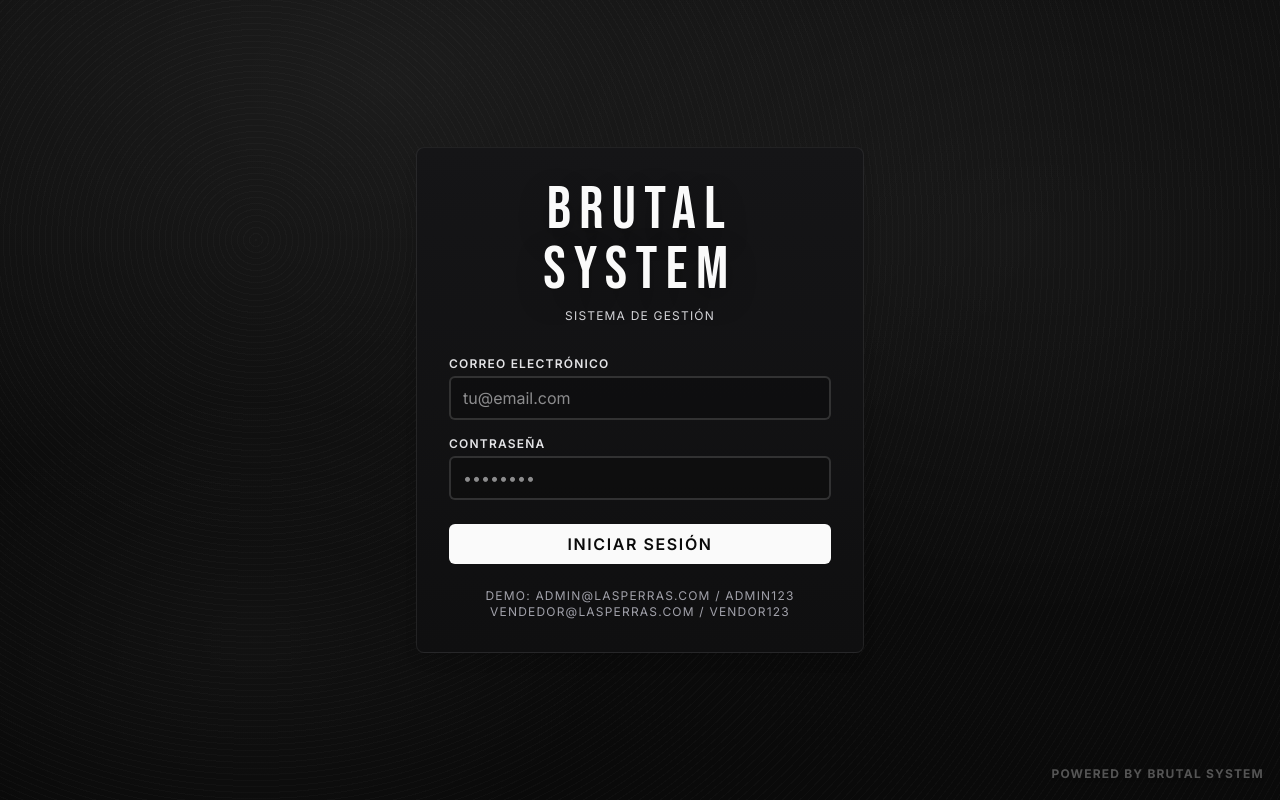
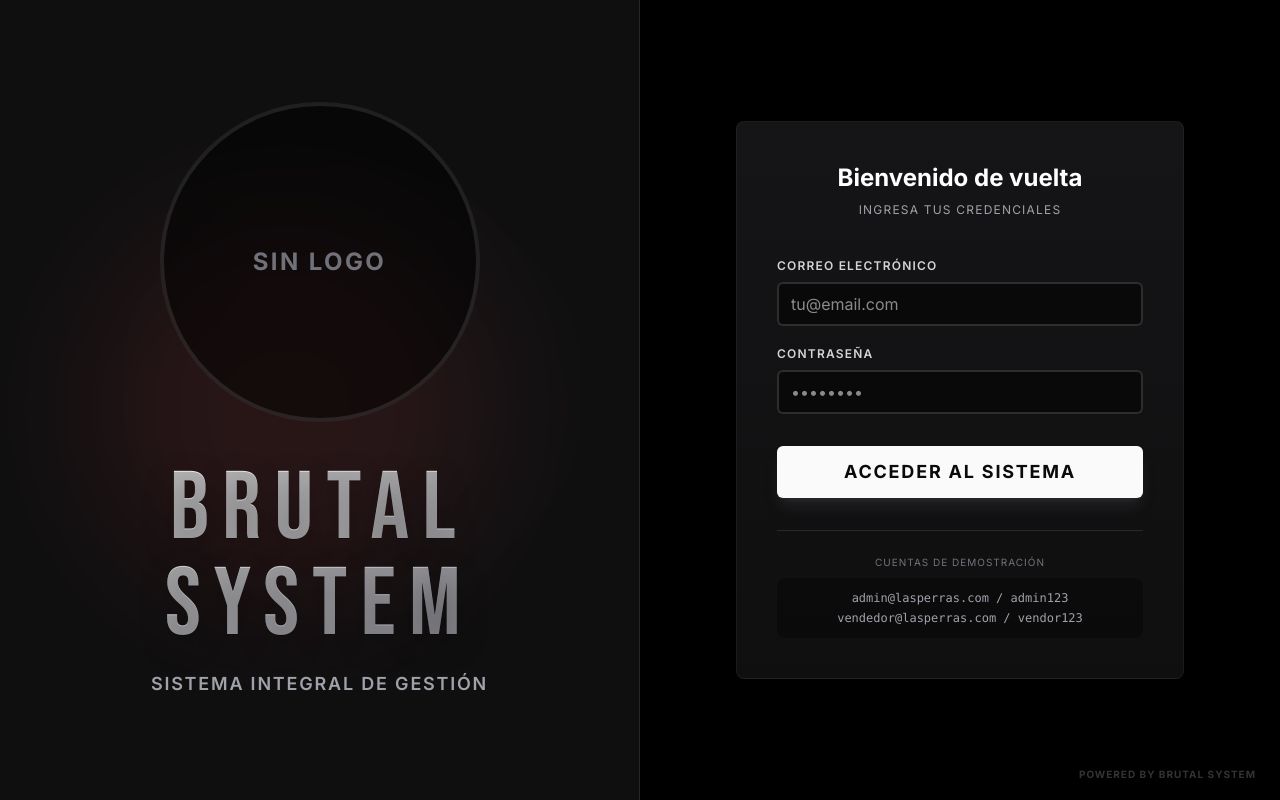
Before and after one commit to AlexisDiaz000/las-perras, a React (Vite) app: page /login in a window 1280 px wide. Built offline with nearby package versions, Linux system fonts and the light colour scheme; no server answers; the database is empty.

Commit message:
feat(ui): redesign login page to split screen and add image cropper for logo settings

```diff
--- a/package.json
+++ b/package.json
@@ -22,6 +22,7 @@
     "react": "^18.3.1",
     "react-chartjs-2": "^5.3.1",
     "react-dom": "^18.3.1",
+    "react-easy-crop": "^5.5.6",
     "react-hook-form": "^7.70.0",
     "react-router-dom": "^7.3.0",
     "recharts": "^3.7.0",
--- /dev/null
+++ b/src/components/ImageCropper.tsx
@@ -0,0 +1,119 @@
+import { useState, useCallback } from 'react'
+import Cropper from 'react-easy-crop'
+import { XMarkIcon, CheckIcon } from '@heroicons/react/24/outline'
+
+interface ImageCropperProps {
+  imageSrc: string
+  onCropComplete: (croppedImageBase64: string) => void
+  onCancel: () => void
+}
+
+export default function ImageCropper({ imageSrc, onCropComplete, onCancel }: ImageCropperProps) {
+  const [crop, setCrop] = useState({ x: 0, y: 0 })
+  const [zoom, setZoom] = useState(1)
+  const [croppedAreaPixels, setCroppedAreaPixels] = useState<any>(null)
+
+  const onCropChange = (crop: { x: number, y: number }) => {
+    setCrop(crop)
+  }
+
+  const onCropCompleteInternal = useCallback((_croppedArea: any, croppedAreaPixels: any) => {
+    setCroppedAreaPixels(croppedAreaPixels)
+  }, [])
+
+  const createImage = (url: string): Promise<HTMLImageElement> =>
+    new Promise((resolve, reject) => {
+      const image = new Image()
+      image.addEventListener('load', () => resolve(image))
+      image.addEventListener('error', (error) => reject(error))
+      image.setAttribute('crossOrigin', 'anonymous')
+      image.src = url
+    })
+
+  const getCroppedImg = async (
+    imageSrc: string,
+    pixelCrop: any
+  ): Promise<string> => {
+    const image = await createImage(imageSrc)
+    const canvas = document.createElement('canvas')
+    const ctx = canvas.getContext('2d')
+
+    if (!ctx) {
+      throw new Error('No 2d context')
+    }
+
+    canvas.width = pixelCrop.width
+    canvas.height = pixelCrop.height
+
+    ctx.drawImage(
+      image,
+      pixelCrop.x,
+      pixelCrop.y,
+      pixelCrop.width,
+      pixelCrop.height,
+      0,
+      0,
+      pixelCrop.width,
+      pixelCrop.height
+    )
+
+    return canvas.toDataURL('image/jpeg', 0.9)
+  }
+
+  const handleSave = async () => {
+    try {
+      const croppedImage = await getCroppedImg(imageSrc, croppedAreaPixels)
+      onCropComplete(croppedImage)
+    } catch (e) {
+      console.error(e)
+    }
+  }
+
+  return (
+    <div className="fixed inset-0 z-[100] bg-black/90 flex flex-col items-center justify-center p-4">
+      <div className="relative w-full max-w-2xl h-[60vh] bg-black rounded-lg overflow-hidden border border-white/20">
+        <Cropper
+          image={imageSrc}
+          crop={crop}
+          zoom={zoom}
+          aspect={1}
+          onCropChange={onCropChange}
+          onCropComplete={onCropCompleteInternal}
+          onZoomChange={setZoom}
+          cropShape="round"
+          showGrid={false}
+        />
+      </div>
+      <div className="mt-6 flex gap-4">
+        <div className="flex items-center gap-2 bg-white/10 px-4 py-2 rounded-lg">
+          <span className="text-white text-sm">Zoom:</span>
+          <input
+            type="range"
+            value={zoom}
+            min={1}
+            max={3}
+            step={0.1}
+            aria-labelledby="Zoom"
+            onChange={(e) => setZoom(Number(e.target.value))}
+            className="w-32 accent-primary-500"
+          />
+        </div>
+        <button
+          onClick={onCancel}
+          className="flex items-center gap-2 px-6 py-2 rounded-lg bg-red-500/20 text-red-400 hover:bg-red-500/30 transition-colors"
+        >
+          <XMarkIcon className="w-5 h-5" />
+          Cancelar
+        </button>
+        <button
+          onClick={handleSave}
+          className="flex items-center gap-2 px-6 py-2 rounded-lg bg-primary-600 text-white hover:bg-primary-500 transition-colors font-bold"
+        >
+          <CheckIcon className="w-5 h-5" />
+          Recortar y Guardar
+        </button>
+      </div>
+      <p className="text-secondary-400 mt-4 text-sm">Arrastra para mover la imagen. Usa el control para hacer zoom.</p>
+    </div>
+  )
+}
--- a/src/pages/Login.tsx
+++ b/src/pages/Login.tsx
@@ -25,23 +25,57 @@ export default function Login() {
   }
 
   return (
-    <div className="min-h-screen flex items-center justify-center py-12 px-4 sm:px-6 lg:px-8">
-      <div className="max-w-md w-full space-y-8">
-        <div className="brand-card p-8">
-          <div className="text-center">
-            {settings?.logo_url && (
-              <div className="mx-auto h-24 w-24 mb-4 rounded-full overflow-hidden border-2 border-white/10 shadow-lg bg-[color:var(--app-hover-strong)]">
-                <img src={settings.logo_url} alt="Logo" className="h-full w-full object-cover" />
+    <div className="min-h-screen flex">
+      {/* Left Column - Branding (Visible only on desktop) */}
+      <div className="hidden lg:flex lg:w-1/2 relative bg-[color:var(--brand-surface)] border-r border-[color:var(--app-border)] items-center justify-center p-12">
+        {/* Abstract background elements */}
+        <div className="absolute inset-0 overflow-hidden pointer-events-none">
+          <div className="absolute top-1/4 left-1/4 w-96 h-96 bg-primary-900/20 rounded-full blur-3xl mix-blend-screen"></div>
+          <div className="absolute bottom-1/4 right-1/4 w-96 h-96 bg-red-900/20 rounded-full blur-3xl mix-blend-screen"></div>
+        </div>
+
+        <div className="relative z-10 flex flex-col items-center max-w-lg text-center">
+          {settings?.logo_url ? (
+            <div className="w-64 h-64 md:w-80 md:h-80 mb-10 rounded-full overflow-hidden border-4 border-white/10 shadow-2xl bg-black">
+              <img src={settings.logo_url} alt="Logo" className="w-full h-full object-cover" />
+            </div>
+          ) : (
+            <div className="w-64 h-64 md:w-80 md:h-80 mb-10 rounded-full bg-black/50 border-4 border-white/10 flex items-center justify-center">
+              <span className="text-secondary-500 text-2xl font-bold tracking-widest uppercase">Sin Logo</span>
             </div>
           )}
-            <h2 className="brand-logo text-6xl leading-none mb-2">{appName}</h2>
-            <p className="text-secondary-300 uppercase tracking-widest text-xs">Sistema de Gestión</p>
+          <h1 className="brand-logo text-6xl md:text-7xl lg:text-8xl mb-4 leading-tight bg-clip-text text-transparent bg-gradient-to-br from-white to-secondary-400">
+            {appName}
+          </h1>
+          <p className="text-secondary-400 text-lg tracking-widest uppercase font-semibold">
+            Sistema Integral de Gestión
+          </p>
+        </div>
       </div>
 
-          <form className="mt-8 space-y-6" onSubmit={handleSubmit}>
-            <div className="space-y-4">
+      {/* Right Column - Login Form */}
+      <div className="flex-1 flex items-center justify-center px-4 sm:px-6 lg:px-8 bg-black">
+        <div className="max-w-md w-full space-y-8 relative z-10">
+          <div className="brand-card p-8 sm:p-10 border border-white/5 shadow-2xl">
+            <div className="text-center mb-10">
+              {/* Show logo only on mobile, since desktop has the big one */}
+              <div className="lg:hidden flex justify-center mb-6">
+                 {settings?.logo_url ? (
+                  <div className="w-24 h-24 rounded-full overflow-hidden border-2 border-white/10 shadow-lg bg-black">
+                    <img src={settings.logo_url} alt="Logo" className="w-full h-full object-cover" />
+                  </div>
+                ) : null}
+              </div>
+
+              <h2 className="brand-heading text-4xl mb-2 text-white lg:hidden">{appName}</h2>
+              <h2 className="text-2xl font-bold text-white mb-2 hidden lg:block">Bienvenido de vuelta</h2>
+              <p className="text-secondary-400 uppercase tracking-widest text-xs">Ingresa tus credenciales</p>
+            </div>
+
+            <form className="space-y-6" onSubmit={handleSubmit}>
+              <div className="space-y-5">
                 <div>
-                <label htmlFor="email" className="block text-xs font-semibold text-secondary-200 uppercase tracking-widest">
+                  <label htmlFor="email" className="block text-xs font-semibold text-secondary-300 uppercase tracking-widest mb-2">
                     Correo Electrónico
                   </label>
                   <input
@@ -51,13 +85,13 @@ export default function Login() {
                     required
                     value={email}
                     onChange={(e) => setEmail(e.target.value)}
-                  className="mt-1 brand-input"
+                    className="brand-input w-full bg-black/50"
                     placeholder="tu@email.com"
                   />
                 </div>
 
                 <div>
-                <label htmlFor="password" className="block text-xs font-semibold text-secondary-200 uppercase tracking-widest">
+                  <label htmlFor="password" className="block text-xs font-semibold text-secondary-300 uppercase tracking-widest mb-2">
                     Contraseña
                   </label>
                   <input
@@ -67,42 +101,46 @@ export default function Login() {
                     required
                     value={password}
                     onChange={(e) => setPassword(e.target.value)}
-                  className="mt-1 brand-input"
+                    className="brand-input w-full bg-black/50"
                     placeholder="••••••••"
                   />
                 </div>
               </div>
 
               {authError && (
-              <div className="text-secondary-50 text-sm text-center bg-white/10 border border-white/10 p-3 rounded-md">
+                <div className="text-red-400 text-sm text-center bg-red-500/10 border border-red-500/20 p-3 rounded-lg">
                   {authError}
                 </div>
               )}
 
-            <div>
+              <div className="pt-2">
                 <button
                   type="submit"
                   disabled={isLoading}
-                className="brand-button w-full"
+                  className="brand-button w-full py-3 text-lg font-bold shadow-lg shadow-primary-500/20"
                 >
-                {isLoading ? 'Iniciando Sesión...' : 'Iniciar Sesión'}
+                  {isLoading ? 'Verificando...' : 'Acceder al Sistema'}
                 </button>
               </div>
             </form>
 
-          <div className="mt-6 text-center text-xs text-secondary-400 uppercase tracking-widest">
-              <p>Demo: admin@lasperras.com / admin123</p>
+            <div className="mt-8 pt-6 border-t border-white/10 text-center">
+              <p className="text-[10px] text-secondary-500 uppercase tracking-widest mb-2">Cuentas de demostración</p>
+              <div className="flex flex-col gap-1 text-xs text-secondary-400 font-mono bg-black/30 p-3 rounded-lg">
+                <p>admin@lasperras.com / admin123</p>
                 <p>vendedor@lasperras.com / vendor123</p>
+              </div>
             </div>
           </div>
         </div>
 
         {/* Watermark */}
-      <div className="fixed bottom-4 right-4 z-50 pointer-events-none opacity-30">
-        <span className="text-xs font-bold text-white uppercase tracking-widest drop-shadow-md">
+        <div className="fixed bottom-4 right-6 z-50 pointer-events-none opacity-20">
+          <span className="text-[10px] font-bold text-white uppercase tracking-widest drop-shadow-md">
             Powered by Brutal System
           </span>
         </div>
       </div>
+    </div>
   )
 }
--- a/src/pages/Settings.tsx
+++ b/src/pages/Settings.tsx
@@ -4,6 +4,7 @@ import { useSettingsStore } from '../stores/settings'
 import { authService } from '../services/auth'
 import { User } from '../types'
 import { PlusIcon, TrashIcon, NoSymbolIcon, CheckCircleIcon } from '@heroicons/react/24/outline'
+import ImageCropper from '../components/ImageCropper'
 
 export default function Settings() {
   const { user } = useAuthStore()
@@ -14,6 +15,7 @@ export default function Settings() {
   const [appNameInput, setAppNameInput] = useState('')
   const [logoInput, setLogoInput] = useState<string | null>(null)
   const [isSavingApp, setIsSavingApp] = useState(false)
+  const [imageToCrop, setImageToCrop] = useState<string | null>(null)
   const [formData, setFormData] = useState({
     email: '',
     name: '',
@@ -36,17 +38,24 @@ export default function Settings() {
     const file = e.target.files?.[0]
     if (!file) return
 
-    // Validate size (max 2MB)
-    if (file.size > 2 * 1024 * 1024) {
-      alert('La imagen no debe superar los 2MB')
+    // Validate size (max 5MB for initial upload before crop)
+    if (file.size > 5 * 1024 * 1024) {
+      alert('La imagen no debe superar los 5MB')
       return
     }
 
     const reader = new FileReader()
     reader.onloadend = () => {
-      setLogoInput(reader.result as string)
+      setImageToCrop(reader.result as string)
     }
     reader.readAsDataURL(file)
+    // Clear input so same file can be selected again if needed
+    e.target.value = ''
+  }
+
+  const handleCropComplete = (croppedBase64: string) => {
+    setLogoInput(croppedBase64)
+    setImageToCrop(null)
   }
 
   const handleUpdateSettings = async (e: React.FormEvent) => {
@@ -232,6 +241,15 @@ export default function Settings() {
         </div>
       )}
 
+      {/* Image Cropper Modal */}
+      {imageToCrop && (
+        <ImageCropper
+          imageSrc={imageToCrop}
+          onCropComplete={handleCropComplete}
+          onCancel={() => setImageToCrop(null)}
+        />
+      )}
+
       {/* User Form Modal */}
       {showForm && (
         <div className="fixed inset-0 bg-black/80 flex items-center justify-center z-50">
```
Also changed, not shown: 1 other file (tests, documents, lock files or other folders). Lines whose indentation alone changed are shown as unchanged.
